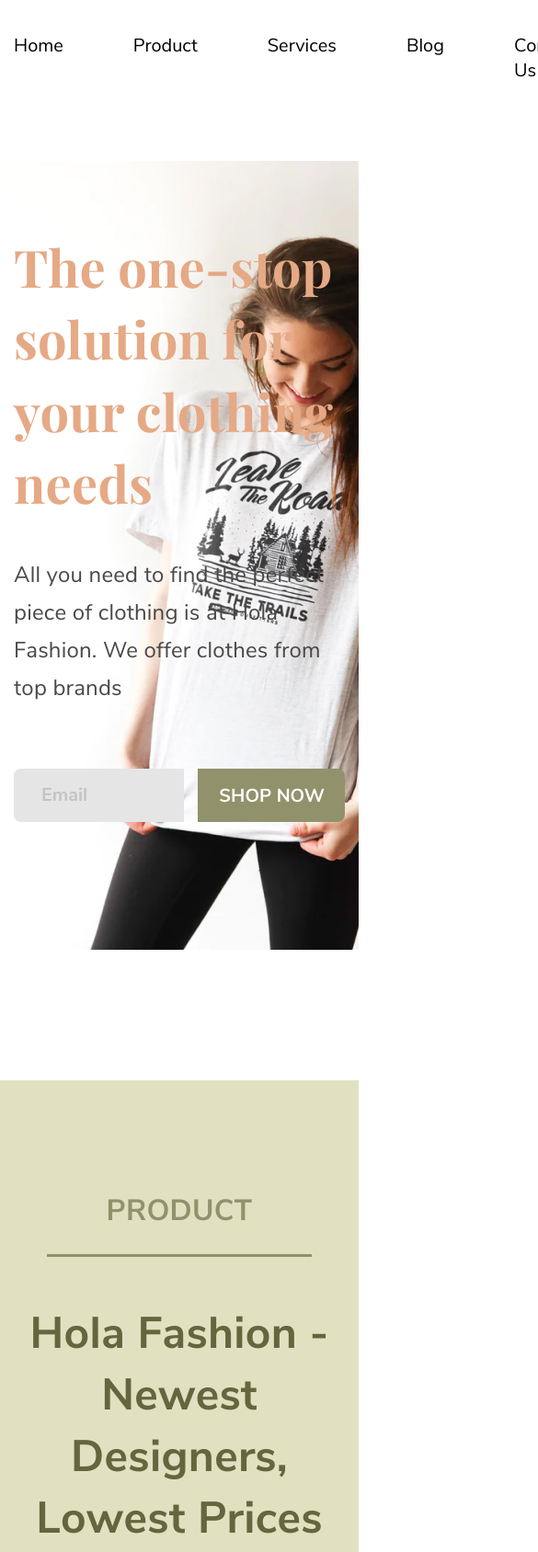
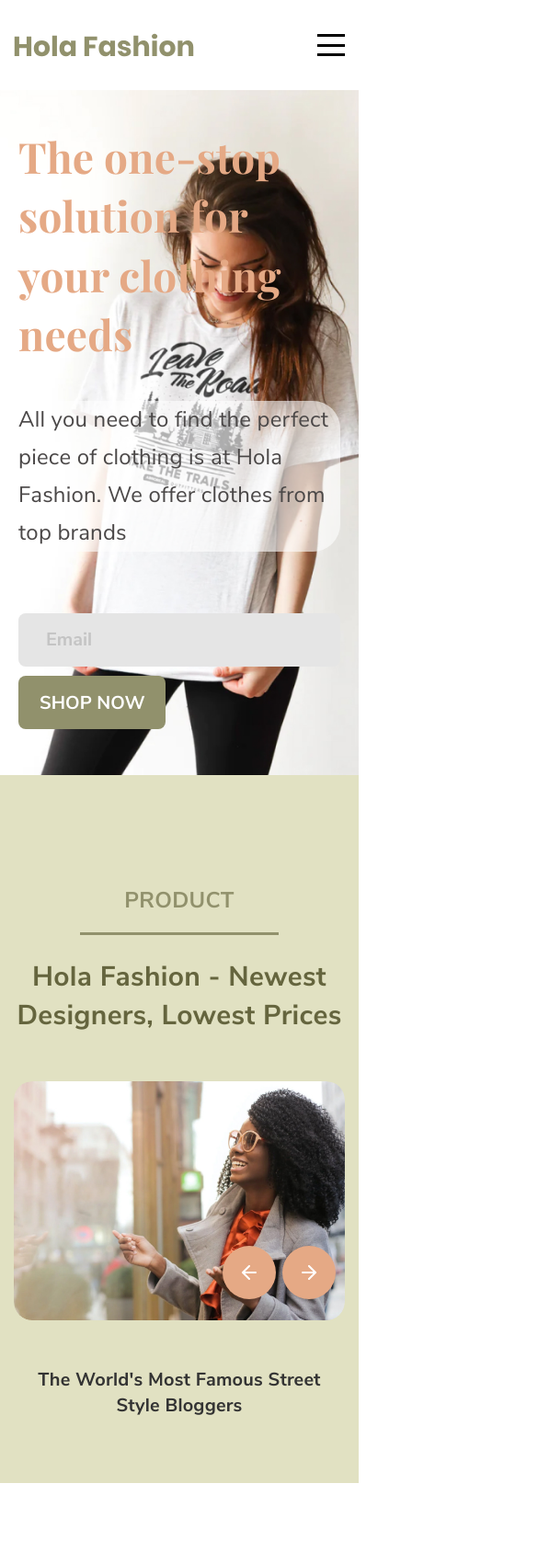
Before and after one commit to aybekkun/hola-fashion, a website: page app/index.html in a window 390 px wide. Shown: the top 1688 px of the page at 92% size, 585 px wide, since content can reach past the window. Drawn offline with nearby package versions, Linux system fonts and the light colour scheme; files that its build step writes are made by us from their sources; files whose address does not match are found by name.

Commit message:
last commit finish project

```diff
--- a/app/index.html
+++ b/app/index.html
@@ -18,6 +18,9 @@
                 </a>
 
                 <nav class="menu">
+                    <button class="menu__btn">
+                        <span></span>
+                    </button>
                     <ul class="menu__list">
                         <li class="menu__list-item">
                             <a href="#" class="menu__list-link">Home</a>
@@ -65,7 +68,7 @@
                 <h2 class="title product__title">Product</h2>
                 <div class="product__inner">
                     <h3 class="subtitle product__subtitle">
-                        Hola Fashion - Newest<br> Designers, Lowest Prices
+                        Hola Fashion&nbsp;-&nbsp;Newest<br> Designers, Lowest Prices
                     </h3>
                     <div class="product__slider">
                         <div class="product__slider-item">
--- a/app/js/main.js
+++ b/app/js/main.js
@@ -8,4 +8,9 @@ $(function () {
     speed: 500,
     fade: true
   });
+
+  $(".menu__btn").on("click", function () {
+    $(".menu__list").toggleClass("menu__list--active");
+  });
+
 });
--- a/app/scss/_media.scss
+++ b/app/scss/_media.scss
@@ -0,0 +1,235 @@
+/* 1150px */
+@media (max-width:1150px) {
+    .product {
+        .slick-prev {
+            left: 10px;
+        }
+
+        .slick-next {
+            right: 10px;
+        }
+    }
+
+    .services {
+        &__cards {
+            flex-wrap: wrap;
+            justify-content: space-around;
+        }
+
+        &__card-item {
+            margin: 30px;
+        }
+    }
+
+    .blog {
+        &__items {
+            grid-template-columns: repeat(2, 1fr);
+        }
+    }
+}
+
+/* 1150 */
+
+
+/* 1100px */
+@media (max-width:1100px) {
+    .top {
+        padding: 5px;
+
+        &__text {
+            background-color: rgb(255 255 255 / 60%);
+            border-radius: 0px 30px 30px 0;
+        }
+
+    }
+
+    .footer {
+        &__img {
+            height: 500px;
+        }
+    }
+}
+
+/* 1100 */
+
+
+/* 1000px */
+@media (max-width:1000px) {
+    .menu {
+        &__btn {
+            display: flex;
+        }
+
+        &__list {
+            position: absolute;
+            flex-direction: column;
+            width: 100%;
+            left: 0;
+            top: 98px;
+            align-items: center;
+            padding: 15px 0;
+            transform: translateY(-300%);
+            transition: all .3s;
+            background-color: #fff;
+
+            &.menu__list--active {
+                transform: translateY(0%);
+            }
+        }
+
+        &__list-item+.menu__list-item {
+            margin-left: 0;
+            border-top: 1px solid #333;
+        }
+
+        &__list-item {
+            width: 100%;
+            padding: 10px;
+            text-align: center;
+        }
+
+        &__list-link {
+            display: block;
+        }
+
+    }
+
+    .footer {
+        &__img {
+            display: none;
+        }
+
+        &__form {
+            margin: 0 auto;
+            margin-bottom: 50px;
+        }
+    }
+}
+
+/* 1000px */
+
+/* 760px */
+@media (max-width:760px) {
+    .blog {
+        &__items {
+            grid-template-columns: repeat(1, 1fr);
+        }
+
+        &__item:nth-child(even) {
+            flex-direction: row-reverse;
+
+            .blog__item-img {
+                margin-right: 0;
+                margin-left: 30px;
+            }
+        }
+    }
+}
+
+/* 760px */
+
+/* 670px */
+@media (max-width:670px) {
+    .title {
+        font-size: 24px;
+    }
+
+    .subtitle {
+        font-size: 36px;
+    }
+
+    .product {
+        &__title {
+            margin-bottom: 25px;
+        }
+
+        &__slider-img {
+            height: 360px;
+        }
+    }
+}
+
+/* 670px */
+
+/* 500 */
+@media (max-width:500px) {
+    .footer{
+        &__form-box{
+            display: block;
+        }
+    }
+}
+
+/* 500 */
+
+/* 480px */
+@media (max-width:480px) {
+    .top {
+        margin-top: 0;
+        background-position: top center;
+        background-size: cover;
+
+        &__inner {
+            padding-bottom: 45px;
+            padding-top: 35px;
+        }
+
+        &__title {
+            font-size: 46px;
+        }
+
+        &__form {
+            flex-wrap: wrap;
+        }
+
+        &__form-input,
+        &__form-btn {
+            border-radius: 8px;
+        }
+
+        &__form-input {
+            margin-bottom: 10px;
+            margin-right: 0;
+        }
+    }
+
+    .subtitle {
+        font-size: 30px;
+    }
+
+    .product {
+        .slick-prev {
+            left: auto;
+            bottom: 0;
+            top: auto;
+            right: 75px;
+        }
+
+        .slick-next {
+            bottom: 0;
+            top: auto;
+            right: 10px;
+        }
+
+        &__slider-img {
+            height: 260px;
+        }
+    }
+
+    .services {
+        &__card-item {
+            width: 300px;
+            margin: 15px 0;
+        }
+
+        &__card-imgwrap {
+            height: 290px;
+        }
+
+        &__card-desc {
+            padding: 20px;
+        }
+    }
+}
+
+/* 480px */
--- a/app/scss/style.scss
+++ b/app/scss/style.scss
@@ -25,6 +25,37 @@
     &__list-link {
         font-size: 20px;
         line-height: 1.35;
+    }
+    &__btn{
+        display: flex;
+        justify-content: center;
+        align-items: center;
+        padding: 0;
+        width: 30px;
+        height: 24px;
+        border: none;
+        cursor: pointer;
+        background-color: transparent;
+        position: relative;
+        display: none;
+        span{
+            width: 100%;
+            height: 3px;
+            background-color: #000;
+        }
+        &::after,&::before{
+            content: '';
+            position: absolute;
+            width: 100%;
+            height: 3px;
+            background-color: #000;
+        }
+        &::after{
+            bottom: 0;
+        }
+        &::before{
+            top: 0;
+        }
     }
 }
 
@@ -64,6 +95,7 @@
 
     &__form {
         display: flex;
+
     }
 
     &__form-input {
```
Also changed, not shown: app/js/main.min.js.
